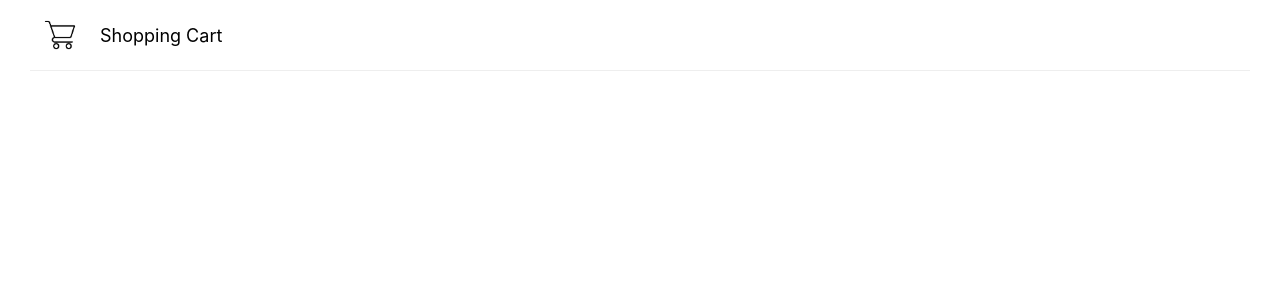
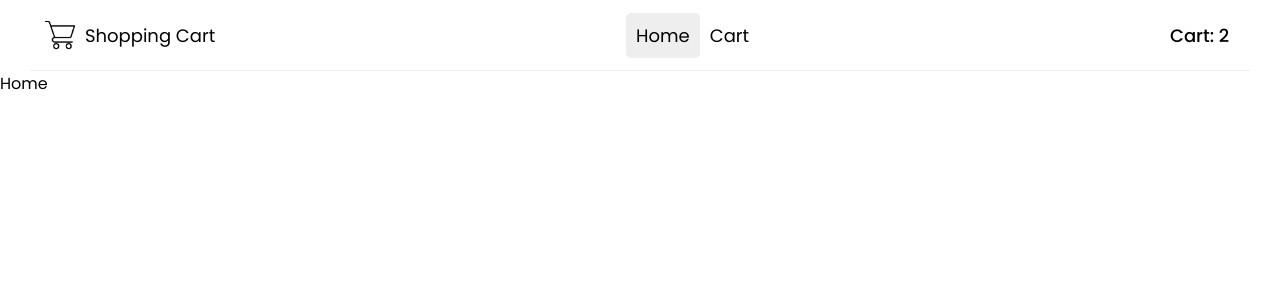
Before and after one commit to Sabeen44/Shopping-Cart, a React (Create React App) app: page / in a window 1280 px wide. Shown: the top 300 px of the page. Built offline with nearby package versions, Linux system fonts and the light colour scheme.

Commit message:
updated Header.css

```diff
--- a/src/App.js
+++ b/src/App.js
@@ -1,11 +1,14 @@
 
 import './App.css';
 import Header from './components/Header';
+import AllRoutes from './routes/AllRoutes';
+
 
 function App() {
   return (
    <div>
  <Header />
+ <AllRoutes/>
    </div>
 
   );
--- a/src/components/Header.css
+++ b/src/components/Header.css
@@ -7,15 +7,18 @@ header {
     border-bottom: 1px solid #EEEEEE;
     font-size: 18px;
     padding: 0px 10px;
+     justify-content: space-between;
   }
 
   .logo{
     display: flex;
     align-items: center;
+
+  }
+  .logo img{
     max-width: 40px;
-    margin-right: 20px;
+    margin-right: 5px;
   }
-
 
   .navigation .link{
     padding: 10px;
--- a/src/components/Header.js
+++ b/src/components/Header.js
@@ -1,23 +1,21 @@
-import React from "react";
-import Logo from "../assets/logo.jpg";
+import { Link, NavLink } from "react-router-dom";
+import Logo from "../assets/logo.jpg"
 import "./Header.css";
-// import { Link, NavLink } from "react-router-dom";
-
 
  const Header = () => {
   return (
     <header>
-      {/* <Link to="/" className="logo"> */}
-        <img className="logo" src={Logo} alt="Shopmate Logo" />
+      <Link className="logo" to="/" >
+        <img  src={Logo} alt="Shopmate Logo" />
         <span>Shopping Cart</span>
-      {/* </Link> */}
-      {/* <nav className="navigation">
+      </Link>
+      <nav className="navigation">
         <NavLink to="/" className="link" end>Home</NavLink>
-        <NavLink to="/cart" className="link">Cart</NavLink>
-      </nav> */}
-      {/* <Link to="/cart" className="items">
-        <span>Cart: 2</span> */}
-      {/* </Link> */}
+        <NavLink to="/cart" className="link" end>Cart</NavLink>
+      </nav>
+      <Link to="/cart" className="items">
+        <span>Cart: 2</span>
+      </Link>
     </header>
   )
 }
--- a/src/index.css
+++ b/src/index.css
@@ -1,13 +1,21 @@
-body {
+@import url('https://fonts.googleapis.com/css2?family=Poppins:ital,wght@0,100;0,200;0,300;0,400;0,500;0,600;0,700;0,800;0,900;1,100;1,200;1,300;1,400;1,500;1,600;1,700;1,800;1,900&family=Roboto&display=swap');
+
+* {
   margin: 0;
-  font-family: -apple-system, BlinkMacSystemFont, 'Segoe UI', 'Roboto', 'Oxygen',
-    'Ubuntu', 'Cantarell', 'Fira Sans', 'Droid Sans', 'Helvetica Neue',
-    sans-serif;
-  -webkit-font-smoothing: antialiased;
-  -moz-osx-font-smoothing: grayscale;
+  padding: 0;
+  font-family: 'Poppins', sans-serif;
+  text-decoration: none;
+  list-style: none;
 }
 
-code {
-  font-family: source-code-pro, Menlo, Monaco, Consolas, 'Courier New',
-    monospace;
+main {
+    min-height: 100vh;
+    max-width: 1280px;
+    margin: auto;
+    padding: 10px;
 }
+
+a{
+  text-decoration: none;
+  color: #000000;
+}
--- a/src/index.js
+++ b/src/index.js
@@ -2,12 +2,15 @@ import React from 'react';
 import ReactDOM from 'react-dom/client';
 import './index.css';
 import App from './App';
+import { BrowserRouter as Router } from "react-router-dom";
 
 
 const root = ReactDOM.createRoot(document.getElementById('root'));
 root.render(
   <React.StrictMode>
+    <Router>
     <App />
+    </Router>
   </React.StrictMode>
 );
 
--- a/src/pages/Cart.js
+++ b/src/pages/Cart.js
@@ -6,4 +6,4 @@ function Cart() {
   );
 }
 
-export default Home;
+export default Cart;
--- a/src/routes/AllRoutes.js
+++ b/src/routes/AllRoutes.js
@@ -1,21 +1,21 @@
 // import React from 'react';
-// import { Routes, Route } from 'react-router-dom';
-// import Home from '../pages/Home';
-// import Products from '../pages/Products';
-// import Cart from '../pages/Cart';
-// import NotFound from '../pages/NotFound';
+ import { Routes, Route } from 'react-router-dom';
+ import Home from '../pages/Home';
 
-// // Import your page components here
+ import Cart from '../pages/Cart';
 
-// function AllRoutes() {
-//   return (
-//     <Routes>
-//       <Route path="/" element={<Home />} />
-//       <Route path="/products" element={<Products />} />
-//       <Route path="/cart" element={<Cart />} />
-//       <Route path="*" element={<NotFound />} />
-//     </Routes>
-//   );
-// }
 
-// export default AllRoutes;
+
+
+function AllRoutes() {
+  return (
+    <Routes>
+      <Route path="/" element={<Home />} />
+
+      <Route path="/cart" element={<Cart />} />
+
+    </Routes>
+  );
+}
+
+export default AllRoutes;
```
Also changed, not shown: src/components/ProductCard.js (+12 -7 lines).
